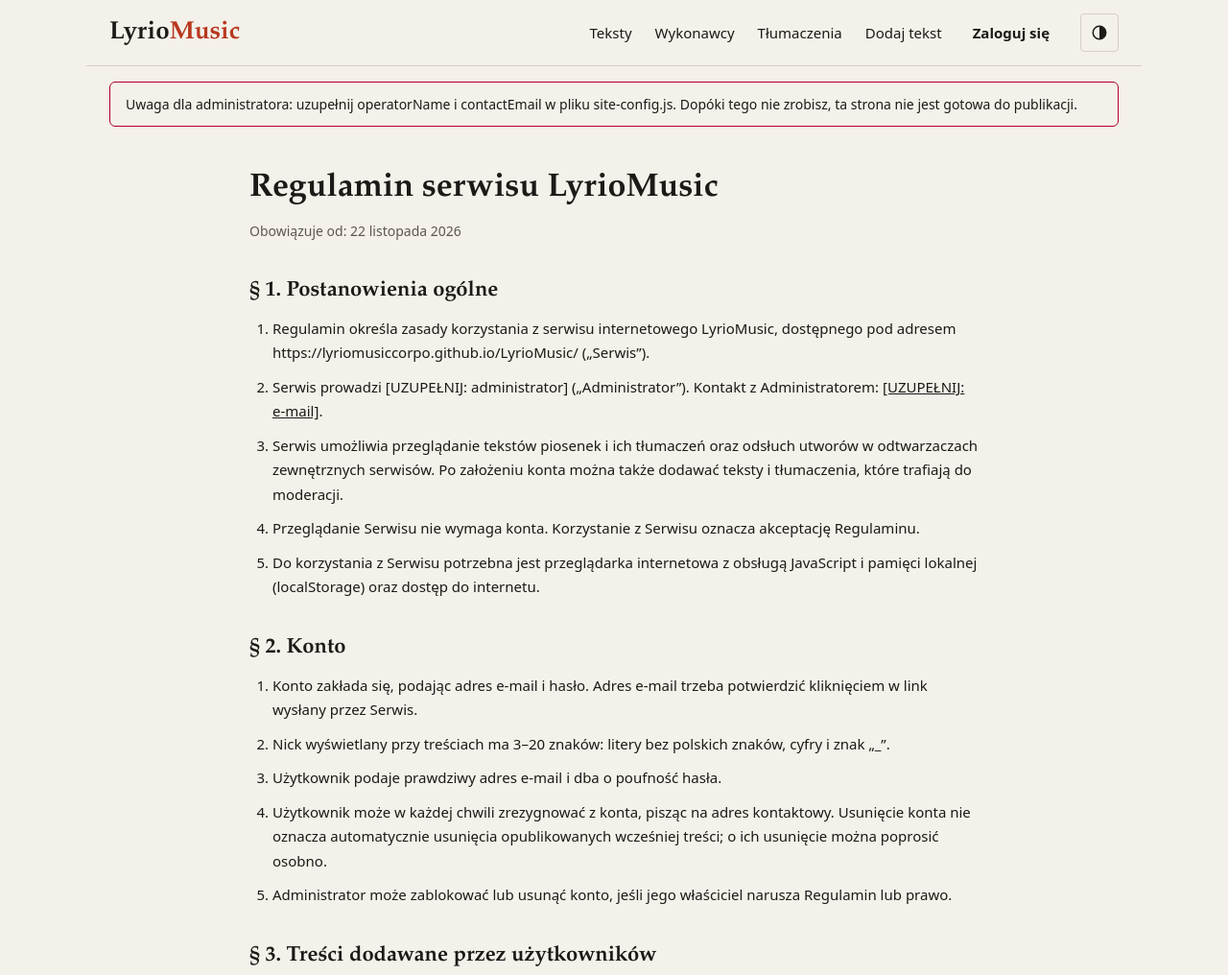
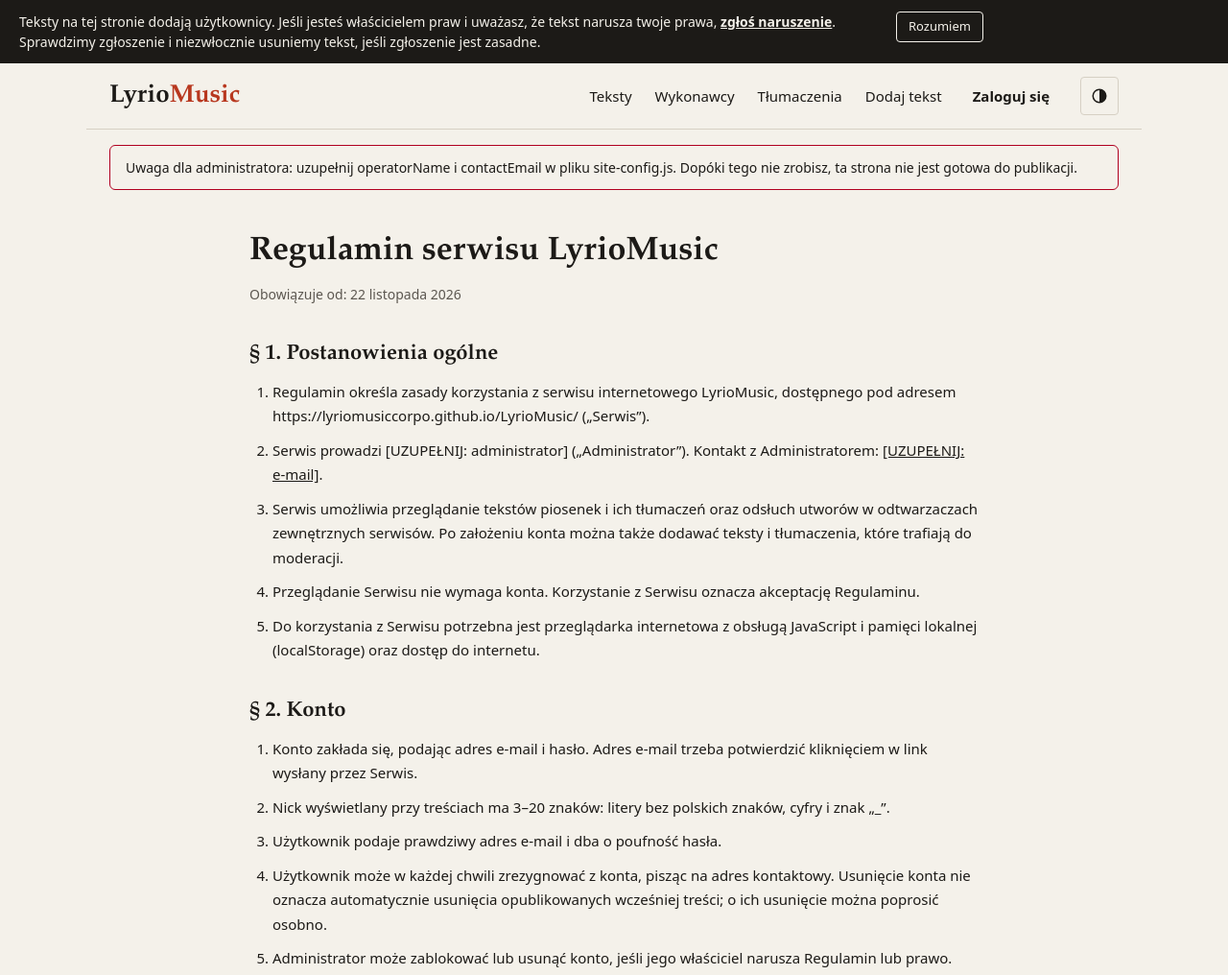
Before and after one commit to LyrioMusicCorpo/LyrioMusic, a plain HTML site: page regulamin.html in a window 1280 px wide. Shown: the top 1016 px of the page at 96% size. Drawn offline with Linux system fonts and the light colour scheme.

Commit message:
Update regulamin.html

```diff
--- a/regulamin.html
+++ b/regulamin.html
@@ -147,5 +147,6 @@
 })();
 
 </script>
+    <script src="powiadomienie.js"></script>
 </body>
 </html>
```
